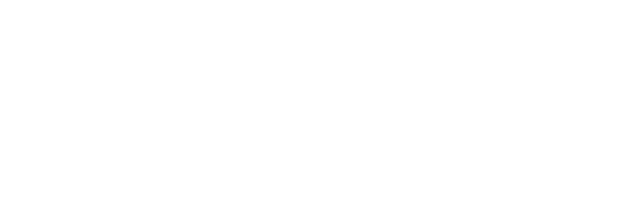
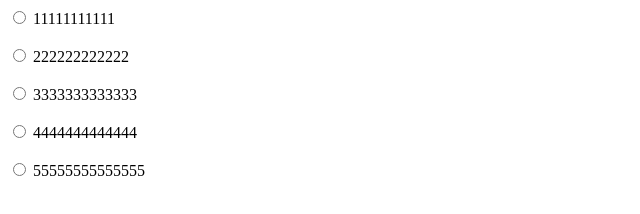
Before and after one commit to Bentrend/cssBayan, a plain HTML site: page cssBayan/index.html in a window 1280 px wide. Shown: the whole page, without its empty margins (0-640 px from the left). Drawn offline with Linux system fonts and the light colour scheme.

Commit message:
feat: add bayan list items (Fri Mar 10 2023 22:13:24)

```diff
--- a/cssBayan/index.html
+++ b/cssBayan/index.html
@@ -7,6 +7,32 @@
     <title>Document</title>
 </head>
 <body>
-
+    <div class="bayan-container">
+        <div class="bayan-item">
+            <input class="bayan-item-radio" type="radio">
+            <label class="bayan-item-text">11111111111</label>
+            <div class="bayan-item-img"><img src="" alt=""></div>
+        </div>
+        <div class="bayan-item">
+            <input class="bayan-item-radio" type="radio">
+            <label class="bayan-item-text">222222222222</label>
+            <div class="bayan-item-img"><img src="" alt=""></div>
+        </div>
+        <div class="bayan-item">
+            <input class="bayan-item-radio" type="radio">
+            <label class="bayan-item-text">3333333333333</label>
+            <div class="bayan-item-img"><img src="" alt=""></div>
+        </div>
+        <div class="bayan-item">
+            <input class="bayan-item-radio" type="radio">
+            <label class="bayan-item-text">4444444444444</label>
+            <div class="bayan-item-img"><img src="" alt=""></div>
+        </div>
+        <div class="bayan-item">
+            <input class="bayan-item-radio" type="radio">
+            <label class="bayan-item-text">55555555555555</label>
+            <div class="bayan-item-img"><img src="" alt=""></div>
+        </div>
+    </div>
 </body>
 </html>
```
